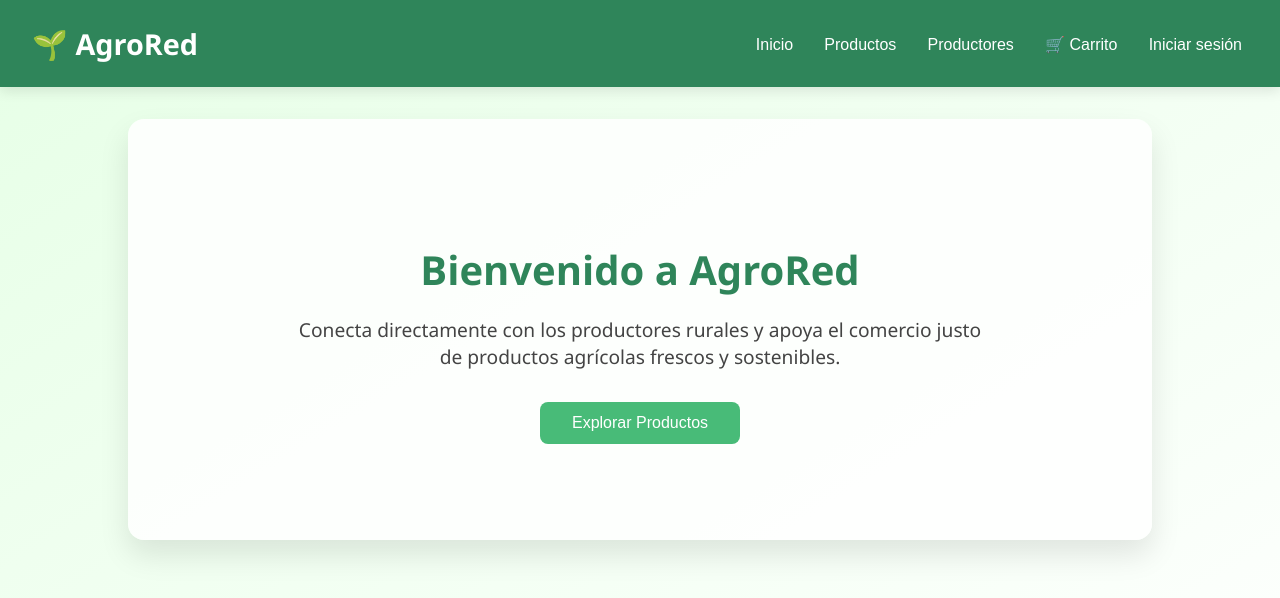
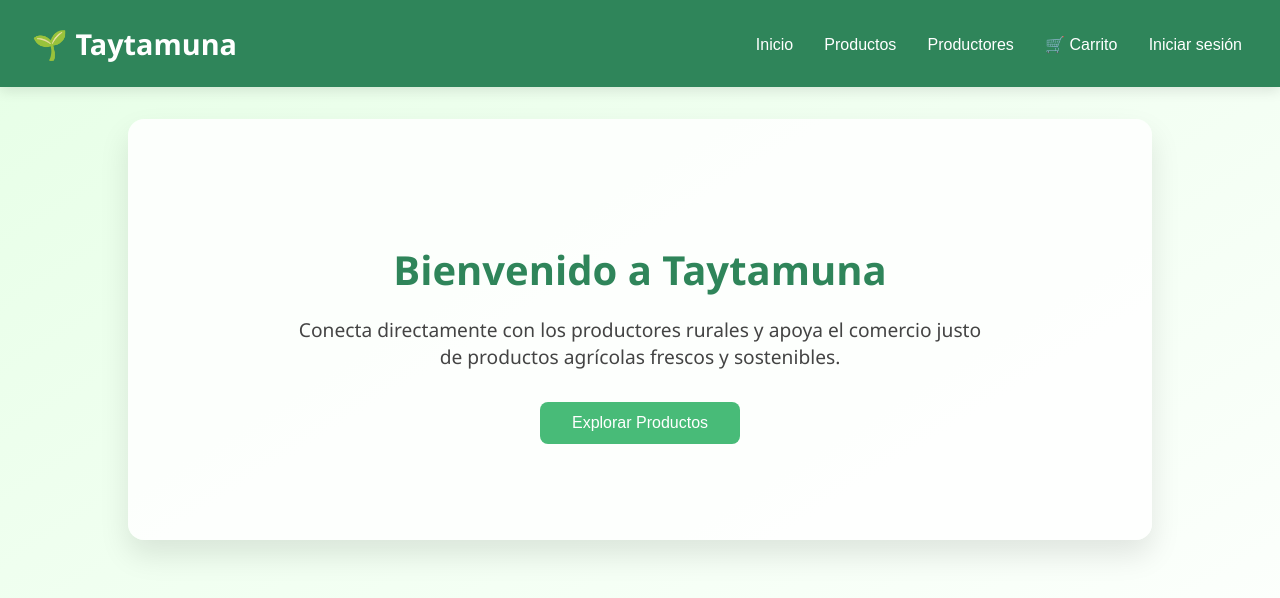
Before and after one commit to Nando21MS/Taytamuna, a React (Create React App) app: page / in a window 1280 px wide. Shown: the top 598 px of the page. Built offline with nearby package versions, Linux system fonts and the light colour scheme.

Commit message:
cambio de nombre

```diff
--- a/src/components/HomePage.js
+++ b/src/components/HomePage.js
@@ -4,7 +4,7 @@ import styles from './HomePage.module.css';
 const HomePage = ({ onNavigate }) => {
   return (
     <div className={styles.homeContainer}>
-      <h1 className={styles.title}>Bienvenido a AgroRed</h1>
+      <h1 className={styles.title}>Bienvenido a Taytamuna</h1>
       <p className={styles.description}>
         Conecta directamente con los productores rurales y apoya el comercio justo de productos agrícolas frescos y sostenibles.
       </p>
--- a/src/components/LayoutHeader.js
+++ b/src/components/LayoutHeader.js
@@ -5,7 +5,7 @@ const LayoutHeader = ({ onNavigate, cartCount, user, onLogout }) => {
   return (
     <header className={styles.header}>
       <div className={styles.logo} onClick={() => onNavigate('home')}>
-        🌱 AgroRed
+        🌱 Taytamuna
       </div>
       <nav className={styles.navLinks}>
         <button onClick={() => onNavigate('home')}>Inicio</button>
```
